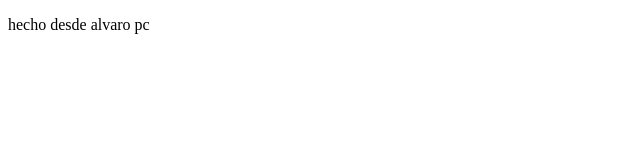
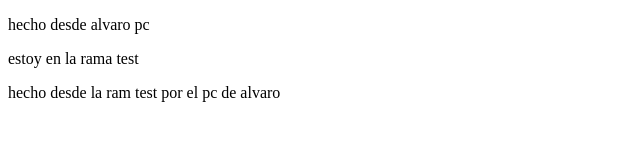
Before and after one commit to pedroalvaroccoyllocondori/CURSO-EDTEAM-practicando_git, a plain HTML site: page index.html in a window 1280 px wide. Shown: the whole page, without its empty margins (0-640 px from the left). Drawn offline with Linux system fonts and the light colour scheme.

Commit message:
el cambio desde la rama test

```diff
--- a/index.html
+++ b/index.html
@@ -7,6 +7,9 @@
 </head>
 <body>
     <p>hecho desde alvaro pc</p>
+    <p>estoy en la rama test</p>
+    <p>hecho desde la ram test por el pc de alvaro</p>
+
 
 </body>
 </html>
```
